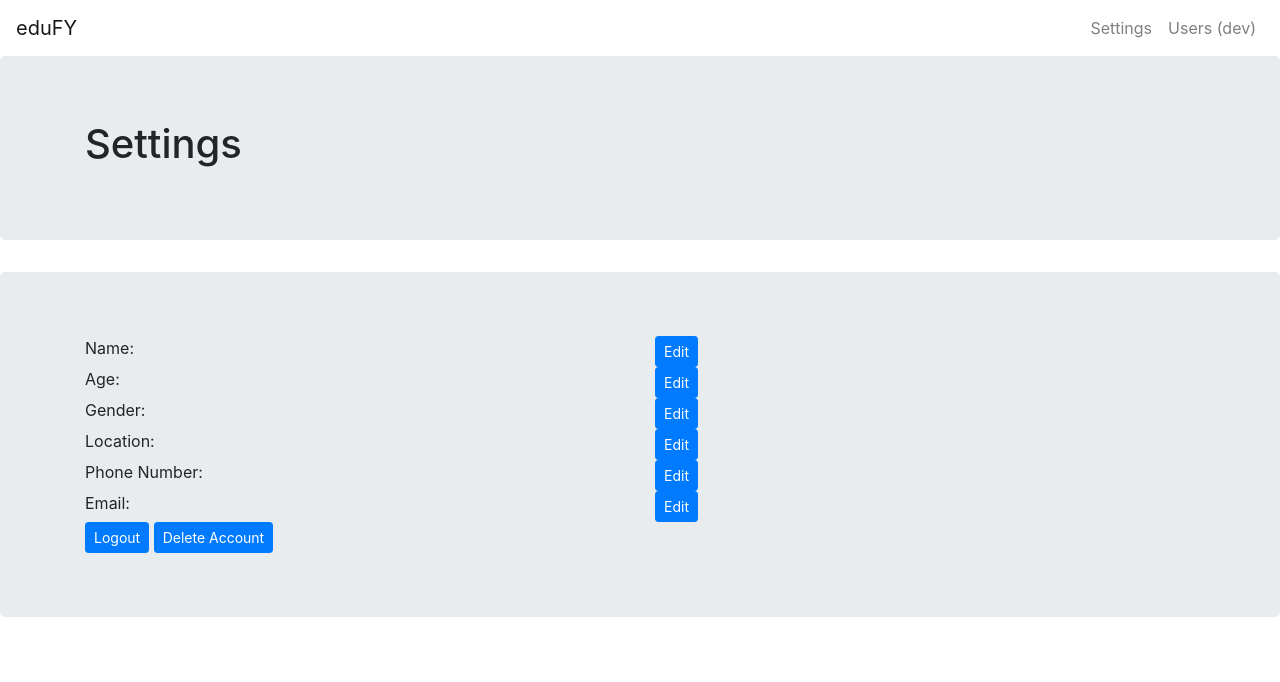
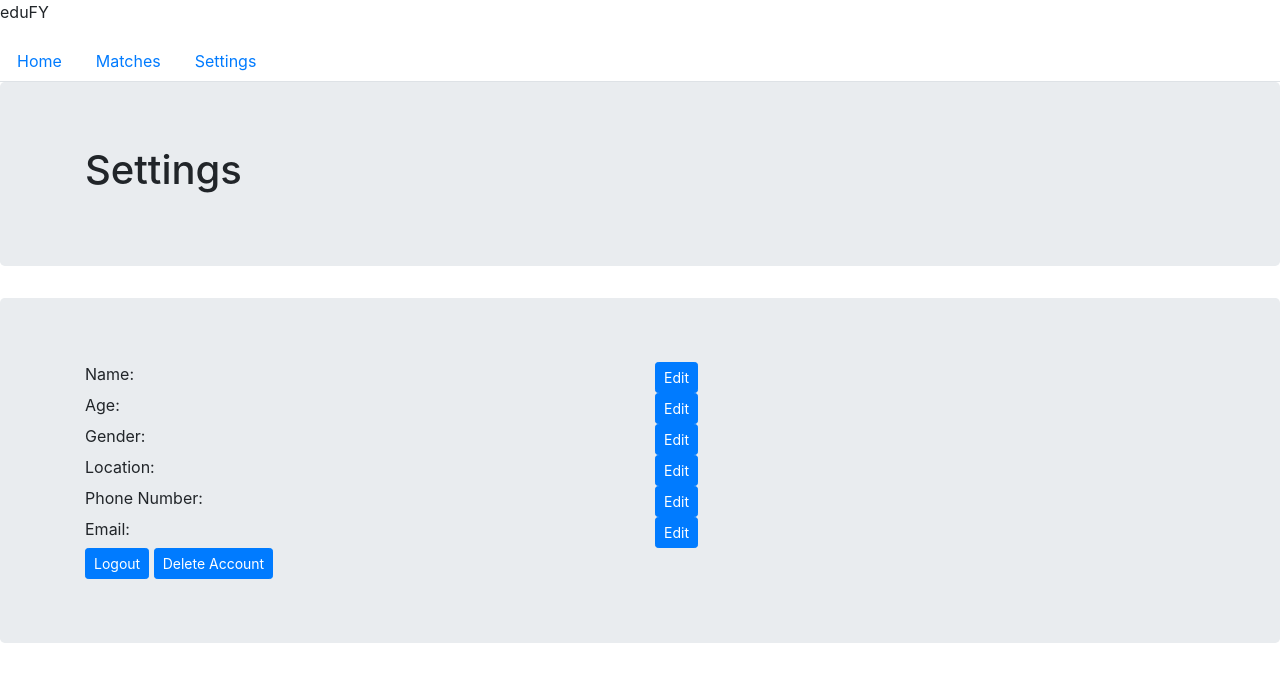
Before and after one commit to Yuting1007/Database-System_CS411_project_tutor-matching-platform, a React (Create React App) app in the folder react-backend/client/: page /settings in a window 1280 px wide. Shown: the top 682 px of the page. Built offline with nearby package versions, Linux system fonts and the light colour scheme.

Commit message:
Navs updated. User id shown upon registration. Unmatch updated

```diff
--- a/react-backend/client/src/App.js
+++ b/react-backend/client/src/App.js
@@ -13,9 +13,10 @@ class App extends Component {
   render() {
     return (
       <div>
+
         <BrowserRouter>
           <div>
-          <Navbar />
+            {/* <Navbar /> */}
             <Switch>
               <Route path="/" component={Start} exact/>
               <Route path="/settings" component={Settings}/>
--- a/react-backend/client/src/components/Home.js
+++ b/react-backend/client/src/components/Home.js
@@ -29,6 +29,7 @@ class StudentHome extends Component {
 
         this.state = {
             s_name: sessionStorage.getItem('s_name') + '!',
+            s_id: sessionStorage.getItem('s_id'),
             redirect_settings: false,
             redirect_settings_link: '/settings'
         };
@@ -57,28 +58,50 @@ class StudentHome extends Component {
         }
 
         return (
-            <div>
+            <React.Fragment>
+
+                <div>
+                    <p>  eduFY</p>
+                    <Nav tabs>
+                        <NavItem>
+                        <NavLink href="/student/home">Home</NavLink>
+                        </NavItem>
+                        <NavItem>
+                        <NavLink href="/matches">Matches</NavLink>
+                        </NavItem>
+                        <NavItem>
+                        <NavLink href="/settings">Settings</NavLink>
+                        </NavItem>
+                    </Nav>
+                    <Jumbotron>
+                        <Container>
+                            <Row>
+                                <Col>
+                                    <h1>Welcome, {this.state.s_name}</h1>
+                                    <p>
+                                        Your student ID is {this.state.s_id}
+                                    </p>
+                                </Col>
+                            </Row>
+                        </Container>
+                    </Jumbotron>
+                </div>
+
+                <div>
                 <Jumbotron>
                     <Container>
                         <Row>
                             <Col>
-                                <h1>Welcome, {this.state.s_name}</h1>
-                                <p>
-                                    <Button onClick={this.onMatchButtonClick}>Matches</Button>
+                            <p>
+                                <Button color="primary" size="lg" onClick={this.onMatchButtonClick} block>Matches</Button>
+                            </p>
 
-                                </p>
-                            </Col>
-
-
-                            <Col>
-                                <Button color="primary" size="sm" onClick={this.redirectToSetting}>
-                                    Settings
-                                </Button>
                             </Col>
                         </Row>
                     </Container>
                 </Jumbotron>
-            </div>
+                </div>
+            </React.Fragment>
         );
     }
 }
--- a/react-backend/client/src/components/Matches.js
+++ b/react-backend/client/src/components/Matches.js
@@ -13,8 +13,9 @@ import {
     Col,
     Jumbotron,
     Button,
-    Table
+    Table, Modal, ModalHeader, ModalBody
 } from 'reactstrap';
+
 import '../css/Matches.css'
 
 class Matches extends Component {
@@ -25,12 +26,19 @@ class Matches extends Component {
             students: [],
             tutors: [],
             tutorMatches: [],
-            userID: null
+            //tutorMatches: JSON.parse(sessionStorage.getItem('current_matches')),
+            userID: null,
+
+            //confirmations
+            isDeleteMatchAcknowedgeModalOpen: false
+
+
         };
 
         this.onStudentToTutorMatchClick = this.onStudentToTutorMatchClick.bind();
         this.getMatches = this.getMatches.bind();
         this.deleteMatches = this.deleteMatches.bind();
+        this.toggleDeleteMatchAcknowedgeModal = this.toggleDeleteMatchAcknowedgeModal.bind();
     }
 
 
@@ -64,10 +72,18 @@ class Matches extends Component {
         this.getMatches();
     }
 
+    toggleDeleteMatchAcknowedgeModal = () => {
+        this.setState({
+            isDeleteMatchAcknowedgeModalOpen: !this.state.isDeleteMatchAcknowedgeModalOpen
+        })
+    }
+
     deleteMatches = (e) => {
         let deleteTarget = e.target.id;
         let url = '/matches/delete/' + this.state.userID + '/' + deleteTarget;
         fetch(url);
+
+        this.toggleDeleteMatchAcknowedgeModal();
     }
 
     getMatches = () => {
@@ -101,6 +117,9 @@ class Matches extends Component {
         })
       })
 
+      if (this.state.isDeleteMatchAcknowedgeModalOpen === true) {
+        this.toggleDeleteMatchAcknowedgeModal()
+      }
     }
 
     onStudentToTutorMatchClick = (e) => {
@@ -148,6 +167,18 @@ class Matches extends Component {
     render() {
         return (
             <div>
+                <p>eduFY</p>
+                    <Nav tabs>
+                        <NavItem>
+                        <NavLink href="/student/home">Home</NavLink>
+                        </NavItem>
+                        <NavItem>
+                        <NavLink href="/matches">Matches</NavLink>
+                        </NavItem>
+                        <NavItem>
+                        <NavLink href="/settings">Settings</NavLink>
+                        </NavItem>
+                    </Nav>
                 <Jumbotron>
                     <Container>
                         <Row>
@@ -172,6 +203,7 @@ class Matches extends Component {
                             <th>Name</th>
                             <th>Age</th>
                             <th>Location</th>
+                            <th>Major</th>
                         </tr>
                     </thead>
                     <tbody>
@@ -181,6 +213,7 @@ class Matches extends Component {
                             <td>{tutor.t_name}</td>
                             <td>{tutor.t_age}</td>
                             <td>{tutor.t_location}</td>
+                            <td>{tutor.t_major}</td>
                             <td><Button id={tutor.t_id} onClick={this.deleteMatches}>Unmatch!</Button></td>
                         </tr>
                     )}
@@ -209,6 +242,13 @@ class Matches extends Component {
                     </tbody>
                 </Table>
 
+                <Modal isOpen={this.state.isDeleteMatchAcknowedgeModalOpen} toggle={this.toggleDeleteMatchAcknowedgeModal} >
+                    <ModalHeader toggle={this.toggleDeleteMatchAcknowedgeModal}>Match with the selected tutor has been deleted!</ModalHeader>
+                    <ModalBody>
+                        <Button color="primary" onClick={this.getMatches} type="submit">Got It</Button> {' '}
+                    </ModalBody>
+                </Modal>
+
 
 
 
--- a/react-backend/client/src/components/NavBar.js
+++ b/react-backend/client/src/components/NavBar.js
@@ -16,8 +16,23 @@ class NavBar extends Component {
 
         this.toggle = this.toggle.bind(this);
         this.state = {
-            isOpen: false
+            type: sessionStorage.getItem('account_type'),
+            isOpen: false,
+
+            //nav links
+            settings:'',
+            homepage:''
         };
+    }
+
+    updateLinks = () => {
+        if (this.state.type === 'student') {
+            this.state.settings = "/settings";
+            this.state.homepage = "/student/home";
+        } else if (this.state.type === "tutor") {
+            this.state.settings = "/tutor-settings";
+            this.state.homepage = "/tutor/home";
+        }
     }
     toggle() {
         this.setState({
@@ -25,18 +40,19 @@ class NavBar extends Component {
         });
     }
     render() {
+        this.updateLinks();
         return (
             <div>
                 <Navbar color="inverse" light expand="md">
-                    <NavbarBrand href="/">eduFY</NavbarBrand>
+                    <NavbarBrand href={this.state.homepage}>eduFY</NavbarBrand>
                     <NavbarToggler onClick={this.toggle} />
                     <Collapse isOpen={this.state.isOpen} navbar>
                         <Nav className="ml-auto" navbar>
                             <NavItem>
-                                <NavLink href="/settings">Settings</NavLink>
+                                <NavLink href = {this.state.settings} >Settings</NavLink>
                             </NavItem>
                             <NavItem>
-                                <NavLink href="/users">Users (dev)</NavLink>
+                                <NavLink href={"/users"}>Users (dev)</NavLink>
                             </NavItem>
                         </Nav>
                     </Collapse>
--- a/react-backend/client/src/components/Settings.js
+++ b/react-backend/client/src/components/Settings.js
@@ -319,12 +319,24 @@ class Settings extends Component {
 
         if (this.state.redirect_start) {
             return <Redirect to={this.state.redirect_start_link} />
-          }
+        }
 
         return (
 
             <React.Fragment>
                 <div>
+                    <p>  eduFY</p>
+                    <Nav tabs>
+                        <NavItem>
+                        <NavLink href="/student/home">Home</NavLink>
+                        </NavItem>
+                        <NavItem>
+                        <NavLink href="/matches">Matches</NavLink>
+                        </NavItem>
+                        <NavItem>
+                        <NavLink href="/settings">Settings</NavLink>
+                        </NavItem>
+                    </Nav>
                     <Jumbotron>
                         <Container>
                             <Row>
--- a/react-backend/client/src/components/TutorHome.js
+++ b/react-backend/client/src/components/TutorHome.js
@@ -29,8 +29,7 @@ class TutorHome extends Component {
 
         this.state = {
             t_name: sessionStorage.getItem('t_name') + '!',
-            redirect_settings: false,
-            redirect_settings_link: '/tutor-settings'
+            t_id: sessionStorage.getItem('t_id')
         };
     }
 
@@ -38,29 +37,30 @@ class TutorHome extends Component {
         this.state.t_name = sessionStorage.getItem('t_name')
     }
 
-    redirectToSetting = () => {
-        this.setState({
-            redirect_settings: !this.state.redirect_settings
-        })
-    }
-
     render() {
-        if (this.state.redirect_settings) {
-            return <Redirect to={this.state.redirect_settings_link} />
-        }
         return (
             <div>
+                <p>eduFY</p>
+                <Nav tabs>
+                    <NavItem>
+                    <NavLink href="/tutor/home">Home</NavLink>
+                    </NavItem>
+                    <NavItem>
+                    <NavLink href="/tutor-matches">Matches</NavLink>
+                    </NavItem>
+                    <NavItem>
+                    <NavLink href="/tutor-settings">Settings</NavLink>
+                    </NavItem>
+                </Nav>
                 <Jumbotron>
                     <Container>
                         <Row>
                             <Col>
                                 <h1>Welcome, {this.state.t_name}</h1>
-                            </Col>
+                                <p>
+                                    Your tutor ID is {this.state.t_id}
+                                </p>
 
-                            <Col>
-                                <Button color="primary" size="sm" onClick={this.redirectToSetting}>
-                                    Settings
-                                </Button>
                             </Col>
                         </Row>
                     </Container>
--- a/react-backend/client/src/components/TutorSettings.js
+++ b/react-backend/client/src/components/TutorSettings.js
@@ -440,12 +440,23 @@ class TutorSetting extends Component {
 
             <React.Fragment>
                 <div>
+                    <p>eduFY</p>
+                    <Nav tabs>
+                        <NavItem>
+                        <NavLink href="/tutor/home">Home</NavLink>
+                        </NavItem>
+                        <NavItem>
+                        <NavLink href="/tutor-matches">Matches</NavLink>
+                        </NavItem>
+                        <NavItem>
+                        <NavLink href="/tutor-settings">Settings</NavLink>
+                        </NavItem>
+                    </Nav>
                     <Jumbotron>
                         <Container>
                             <Row>
                                 <Col>
                                     <h1>Settings</h1>
-
                                 </Col>
                             </Row>
                         </Container>
```
Also changed, not shown: react-backend/client/src/components/Start.js (+95 -3 lines), 1 other file (tests, documents, lock files or other folders). Lines whose indentation alone changed are shown as unchanged.
